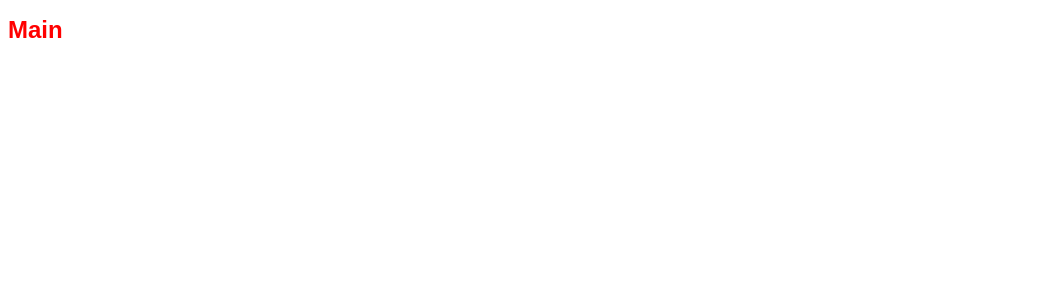
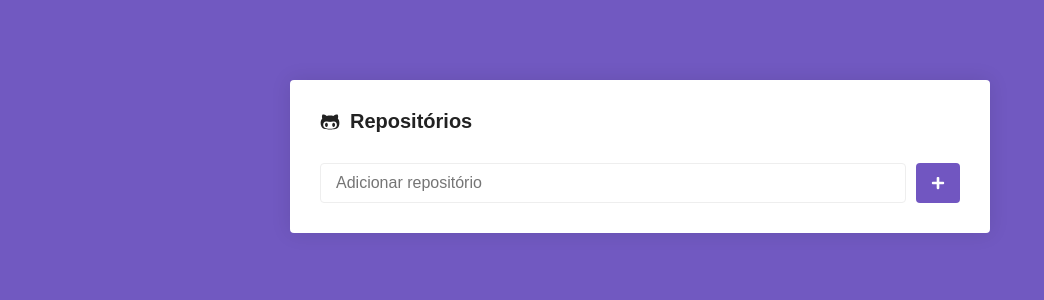
Before and after one commit to jinascimento/IssuesGithub, a React (Create React App) app: page / in a window 1280 px wide. Shown: the top 300 px of the page, without its empty margins (0-1044 px from the left). Built offline with nearby package versions, Linux system fonts and the light colour scheme.

Commit message:
Estyle Main Page

```diff
--- a/package.json
+++ b/package.json
@@ -5,6 +5,7 @@
   "dependencies": {
     "react": "^16.8.6",
     "react-dom": "^16.8.6",
+    "react-icons": "^3.7.0",
     "react-router-dom": "^5.0.1",
     "react-scripts": "3.0.1",
     "styled-components": "^4.3.2"
--- a/src/App.js
+++ b/src/App.js
@@ -1,8 +1,14 @@
 import React from 'react';
 import Routes from './routes';
+import GlobalStyle from './styles/global';
 
 function App() {
-  return <Routes />;
+  return (
+    <>
+      <Routes />
+      <GlobalStyle />
+    </>
+  );
 }
 
 export default App;
--- a/src/pages/Main/index.js
+++ b/src/pages/Main/index.js
@@ -1,8 +1,25 @@
 import React from 'react';
-import { Title } from './styles';
+import { FaGithubAlt, FaPlus } from 'react-icons/fa';
+
+import { Container, Form, SubmitButton } from './styles';
 
 const Main = () => {
-  return <Title error>Main</Title>;
+  return (
+    <Container>
+      <h1>
+        <FaGithubAlt />
+        Repositórios
+      </h1>
+
+      <Form onSubmit={() => {}}>
+        <input type="text" placeholder="Adicionar repositório" />
+
+        <SubmitButton disabled>
+          <FaPlus color="#FFF" size={14} />
+        </SubmitButton>
+      </Form>
+    </Container>
+  );
 };
 
 export default Main;
--- a/src/pages/Main/styles.js
+++ b/src/pages/Main/styles.js
@@ -1,7 +1,47 @@
 import styled from 'styled-components';
 
-export const Title = styled.h1`
-  font-size: 24px;
-  color: ${props => (props.error ? 'red' : '#7159c1')};
-  font-family: Arial, Helvetica, sans-serif;
+export const Container = styled.div`
+  max-width: 700px;
+  background: #FFF;
+  border-radius: 4px;
+  box-shadow: 0 0 20px rgba(0, 0, 0, 0.1);
+  padding: 30px;
+  margin: 80px auto;
+
+  h1 {
+    font-size: 20px;
+    display: flex;
+    flex-direction: row;
+    align-items: center;
+
+    svg {
+      margin-right: 10px;
+    }
+  }
 `;
+
+export const Form = styled.form`
+  margin-top: 30px;
+  display: flex;
+  flex-direction: row;
+
+  input {
+    flex: 1;
+    border: 1px solid #eee;
+    padding: 10px 15px;
+    border-radius: 4px;
+    font-size: 16px;
+  }
+`;
+
+export const SubmitButton = styled.button`
+  background: #7156c1;
+  border: 0;
+  padding: 0 15px;
+  margin-left: 10px;
+  border-radius: 4px;
+
+  display: flex;
+  justify-content: center;
+  align-items: center;
+`;
--- /dev/null
+++ b/src/styles/global.js
@@ -0,0 +1,29 @@
+import { createGlobalStyle } from 'styled-components';
+
+export default createGlobalStyle`
+  * {
+    margin: 0;
+    padding: 0;
+    outline: 0;
+    box-sizing: border-box;
+  }
+
+  html, body, #root {
+  min-height: 100%;
+  }
+
+  body {
+  background: #7159c1;
+  -webkit-font-smoothing: antialiased !important;
+  }
+
+  body, input, button {
+    color: #222;
+    font-size: 14px;
+    font-family: Arial, Helvetica, sans-serif;
+  }
+
+  button {
+    cursor: pointer;
+  }
+`;
```
Also changed, not shown: 1 other file (tests, documents, lock files or other folders).
